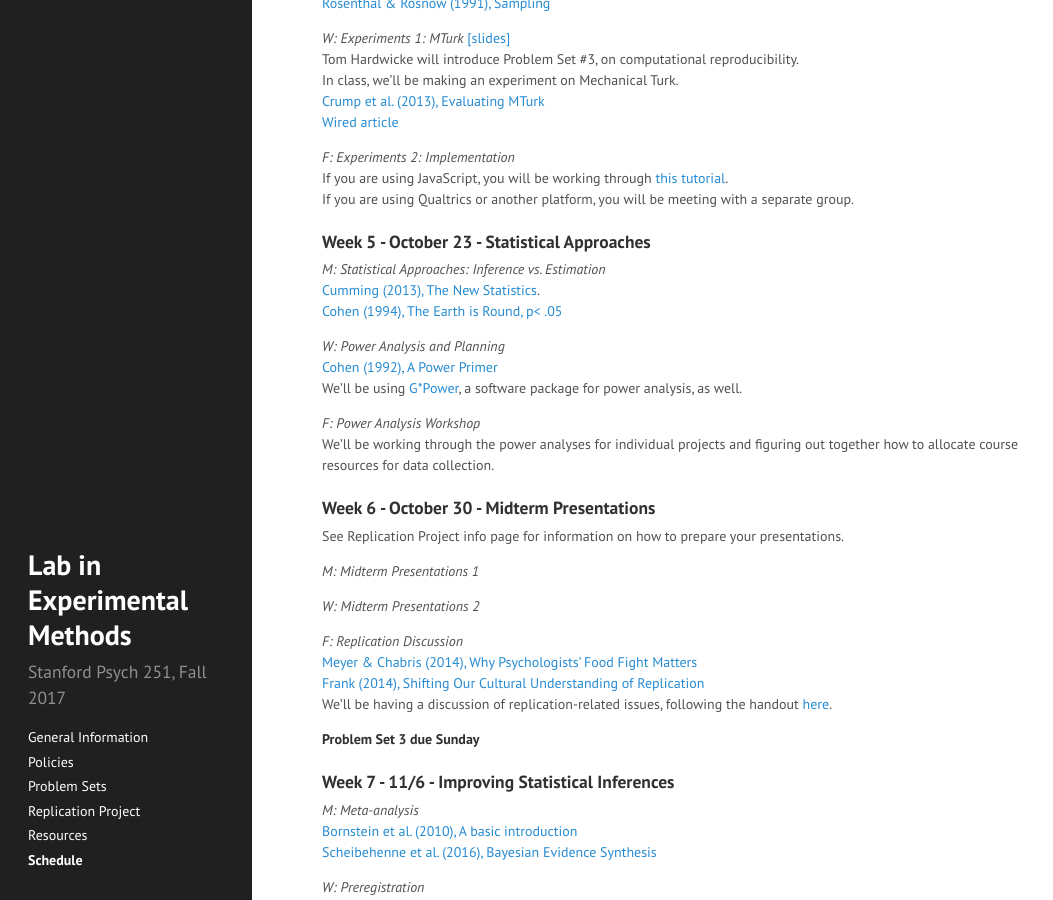
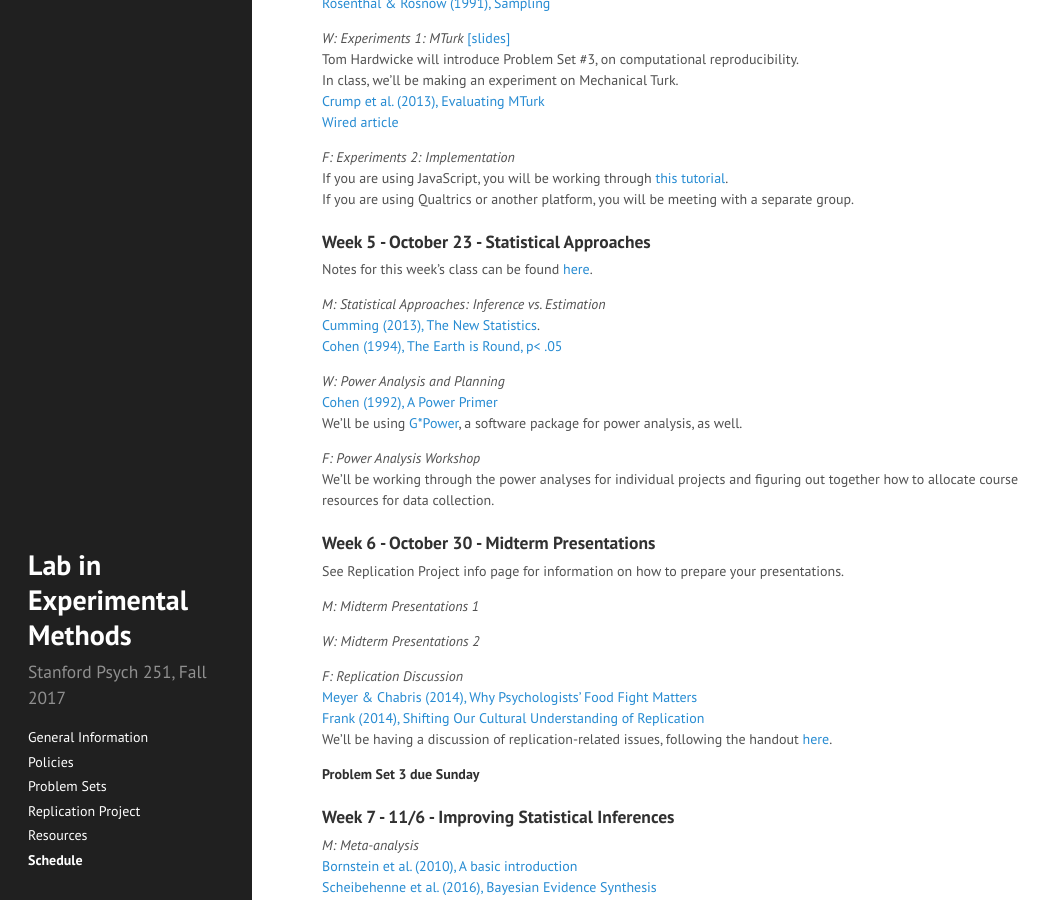
Before and after one commit to psych251/old_website, a Jekyll site: the page built from schedule.md, in a window 1280 px wide and 900 px high, scrolled down 1103 px. Shown: the whole window, without its empty margins (0-1053 px from the left). Built offline with Jekyll 4.4.1, drawn with Linux system fonts in a browser that asks for light colours.

Commit message:
Update schedule.md

```diff
--- a/schedule.md
+++ b/schedule.md
@@ -66,6 +66,7 @@ If you are using JavaScript, you will be working through [this tutorial](https:/
 If you are using Qualtrics or another platform, you will be meeting with a separate group.
 
 ### Week 5 - October 23 - Statistical Approaches
+Notes for this week's class can be found [here](https://docs.google.com/document/d/1PtGp3TfaLfmAf7I03GIQJXE-M23DaaG8ATzdvvMtw_k/edit).
 
 *M: Statistical Approaches: Inference vs. Estimation*\\
 [Cumming (2013), The New Statistics](https://drive.google.com/file/d/0B49TdRlL2Z3EMUdObW1NYmYzcEU/view).\\
```
